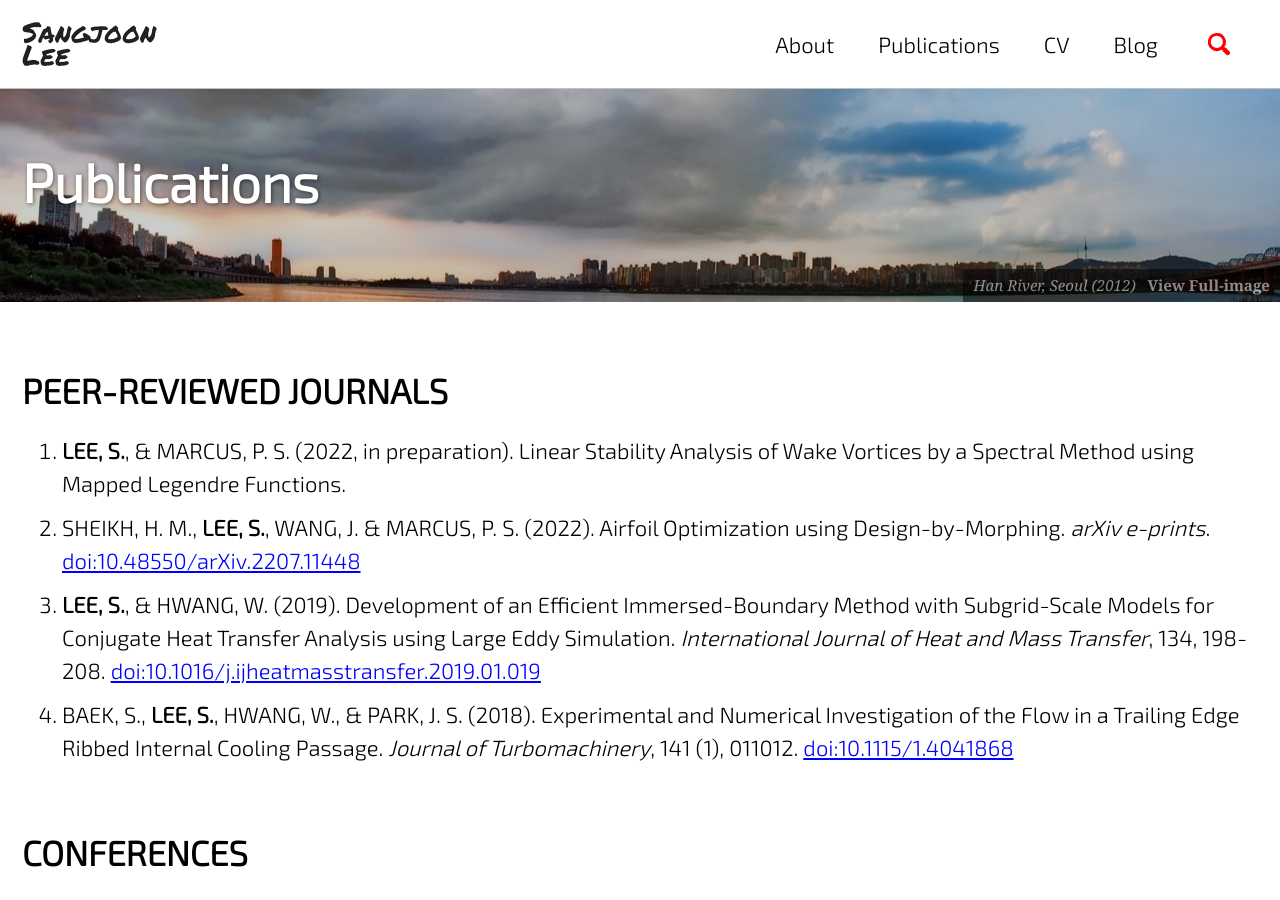
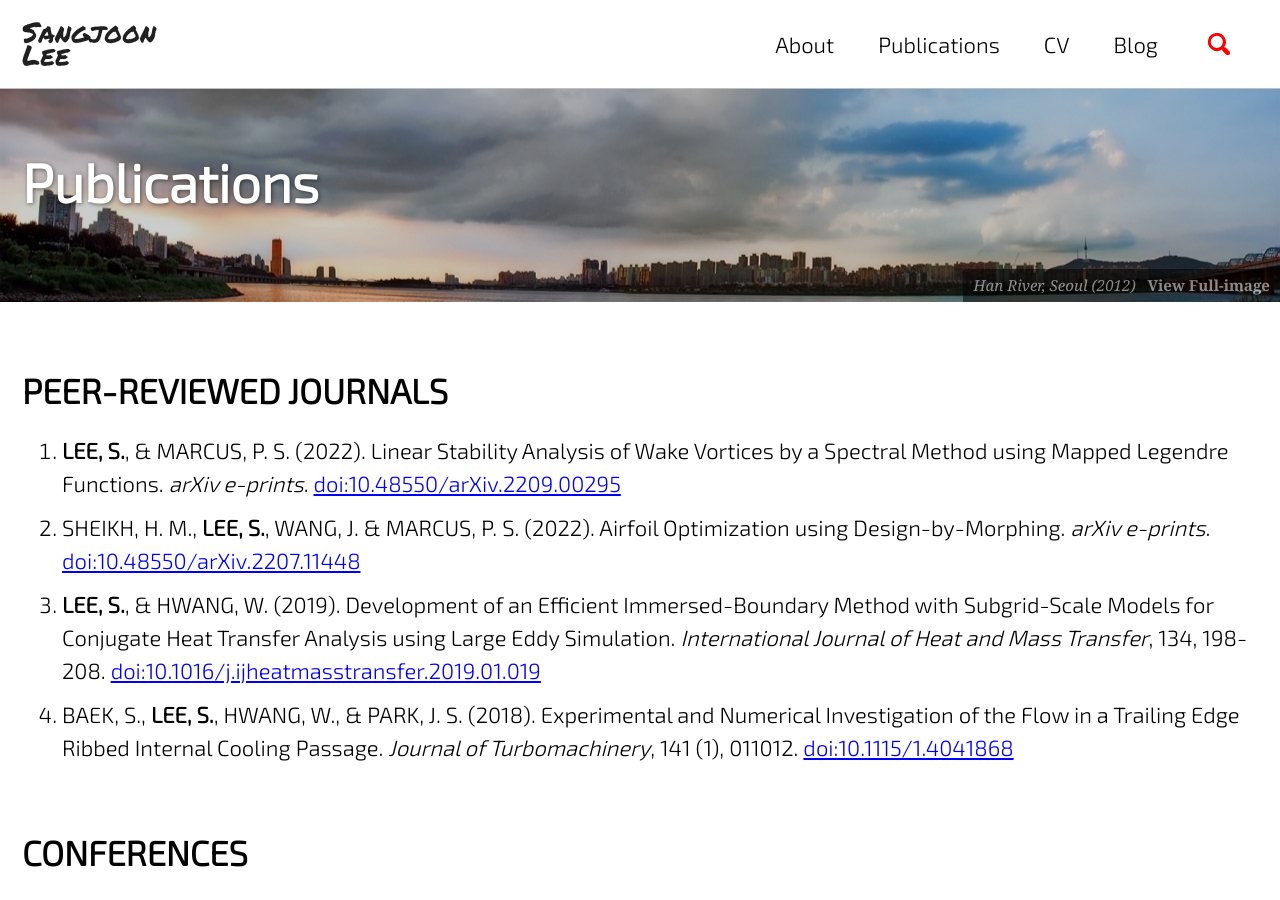
Before and after one commit to jun9303/jun9303.github.io, a Jekyll site: the page built from _pages/publications.md, in a window 1280 px wide and 900 px high. Built offline with Jekyll 4.4.1, drawn with Linux system fonts in a browser that asks for light colours; cached includes are drawn as plain includes; nearby versions of some CDN libraries; emoji names are drawn with the system emoji font.

Commit message:
Pub update 090122

```diff
--- a/_pages/publications.md
+++ b/_pages/publications.md
@@ -10,7 +10,7 @@ header:
 
 # PEER-REVIEWED JOURNALS
 
-1. **LEE, S.**, & MARCUS, P. S. (2022, in preparation). Linear Stability Analysis of Wake Vortices by a Spectral Method using Mapped Legendre Functions.
+1. **LEE, S.**, & MARCUS, P. S. (2022). Linear Stability Analysis of Wake Vortices by a Spectral Method using Mapped Legendre Functions. *arXiv e-prints*. [doi:10.48550/arXiv.2209.00295](https://doi.org/10.48550/arXiv.2209.00295)
 2. SHEIKH, H. M., **LEE, S.**, WANG, J. & MARCUS, P. S. (2022). Airfoil Optimization using Design-by-Morphing. *arXiv e-prints*. [doi:10.48550/arXiv.2207.11448](
 https://doi.org/10.48550/arXiv.2207.11448)
 3. **LEE, S.**, & HWANG, W. (2019). Development of an Efficient Immersed-Boundary Method with Subgrid-Scale Models for Conjugate Heat Transfer Analysis using Large Eddy Simulation. *International Journal of Heat and Mass Transfer*, 134, 198-208. [doi:10.1016/j.ijheatmasstransfer.2019.01.019](https://doi.org/10.1016/j.ijheatmasstransfer.2019.01.019)
```
